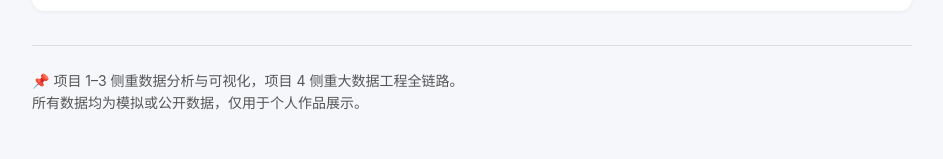
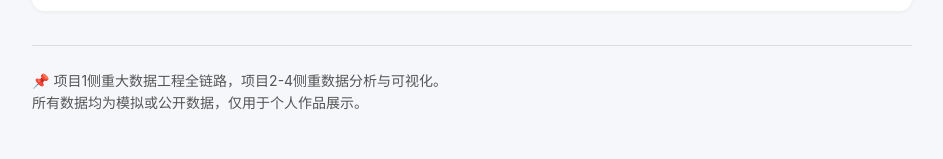
Before and after one commit to elara-xie/portfolio, a plain HTML site: page index.html in a window 1280 px wide. Shown: the part 1093-1252 px from the top of the page, without its empty margins (168-1111 px from the left). Drawn offline with Linux system fonts and the light colour scheme.

Commit message:
Update index.html

```diff
--- a/index.html
+++ b/index.html
@@ -212,7 +212,7 @@
 
     <hr>
     <p style="font-size: 14px; color: #555; margin-top: 24px;">
-        📌 项目 1–3 侧重数据分析与可视化，项目 4 侧重大数据工程全链路。<br>
+        📌 项目1侧重大数据工程全链路，项目2-4侧重数据分析与可视化。<br>
         所有数据均为模拟或公开数据，仅用于个人作品展示。
     </p>
     <div class="footer-note">
```
